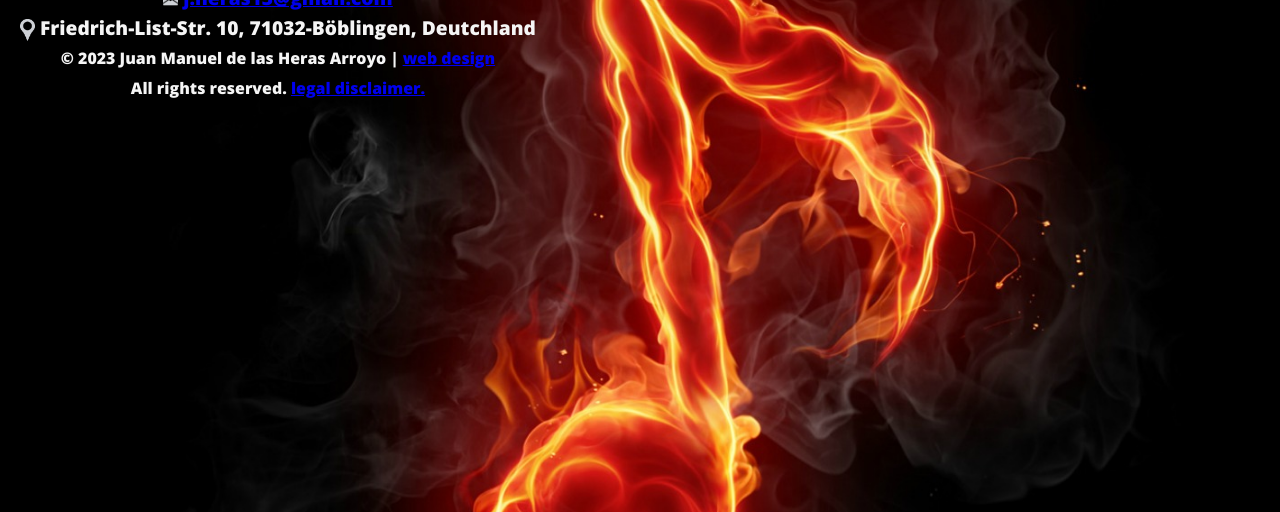
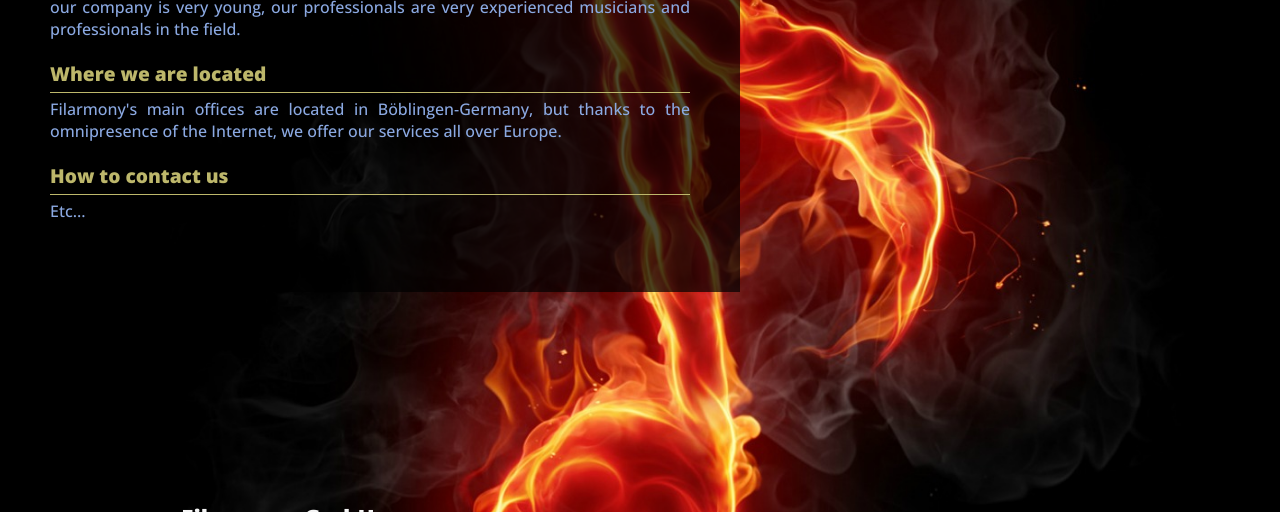
Before and after one commit to Juanma1313/filarmony, a plain HTML site: page about-us.html in a window 1280 px wide. Shown: the part 297-809 px from the top of the page. Drawn offline with nearby package versions, Linux system fonts and the light colour scheme.

Commit message:
Add about-us text and style

```diff
--- a/about-us.html
+++ b/about-us.html
@@ -27,8 +27,23 @@
         </nav>
         </div>
     </header>
-    <section id="presentation">
+    <section id="about-us-text">
+        <h1>About us</h1>
+        <div>
+            <h2>Who we are</h1><hr>
+            <p>
+                We are a small group of enthusiasts of music and everything related to it.  Although our company is very young, our professionals are very experienced musicians and professionals in the field.
+            </p>
 
+            <h2>Where we are located</h1><hr>
+            <p>
+                Filarmony's main offices are located in Böblingen-Germany, but thanks to the omnipresence of the Internet, we offer our services all over Europe.
+            </p>
+            <h2>How to contact us</h2><hr>
+            <p>
+                Etc...
+            </p>
+        </div>
     </section>
     <footer>
         <div id='contact-info'>
--- a/assets/css/style.css
+++ b/assets/css/style.css
@@ -157,11 +157,13 @@ header {
 
 /* Footer */
 footer{
-    clear:both;
+    /*clear:both;*/
     width: 100%;
-    height: 150px;
+    /*height: 150px;*/
     /*border-top: 1px solid darkkhaki;*/
     padding: 20px;
+    position: absolute;
+    bottom: 0;
 }
 #contact-info{
     float: left;
@@ -196,3 +198,34 @@ footer{
     list-style-type: none;
     margin-right: 50px;
 }
+
+/* About ud page */
+
+#about-us-text {
+    background-color:rgb(0, 0, 0, .7);
+    width: 50%;
+    padding: 0 50px 50px 50px;
+    font-size: 100%;
+    float:left;
+}
+
+#about-us-text h1 {
+    text-align: center;
+    font-size: 150%;
+}
+#about-us-text h2 {
+    text-align: left;
+    font-size: 120%;
+    color:darkkhaki;
+}
+#about-us-text p {
+    text-align:justify;
+    font-size: medium;
+    margin-bottom: 20px;
+    color: rgb(139, 169, 226);
+}
+#about-us-text hr {
+    border-top: 1px solid darkkhaki;
+    width: 100%;
+    margin: 5px 0;
+}
```
